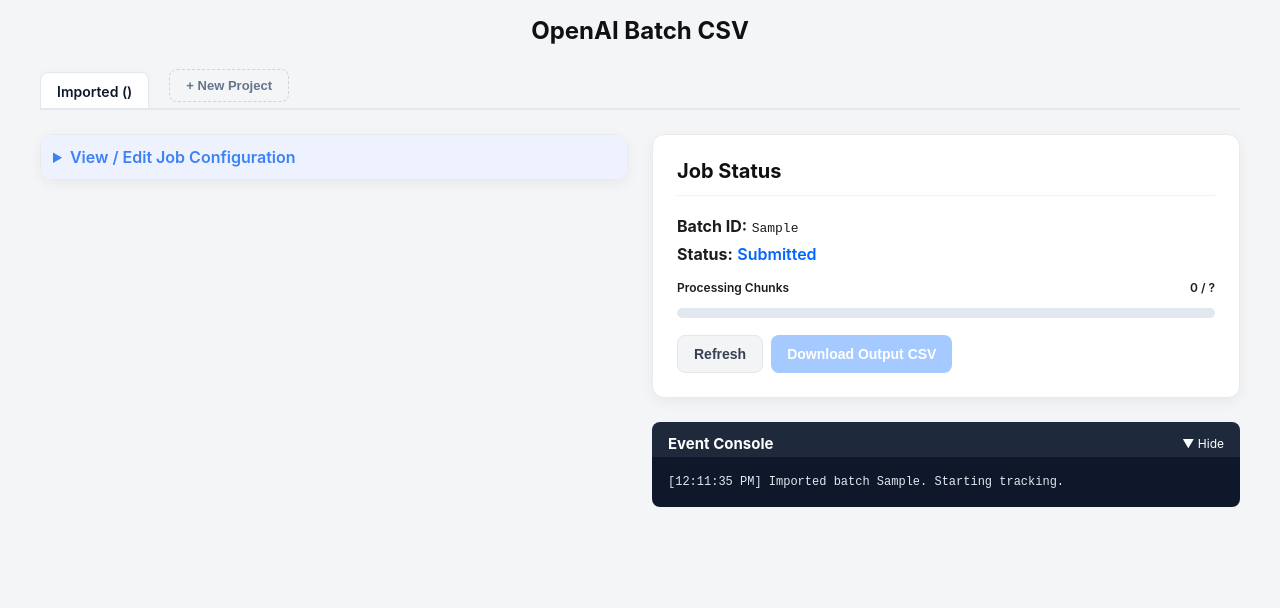
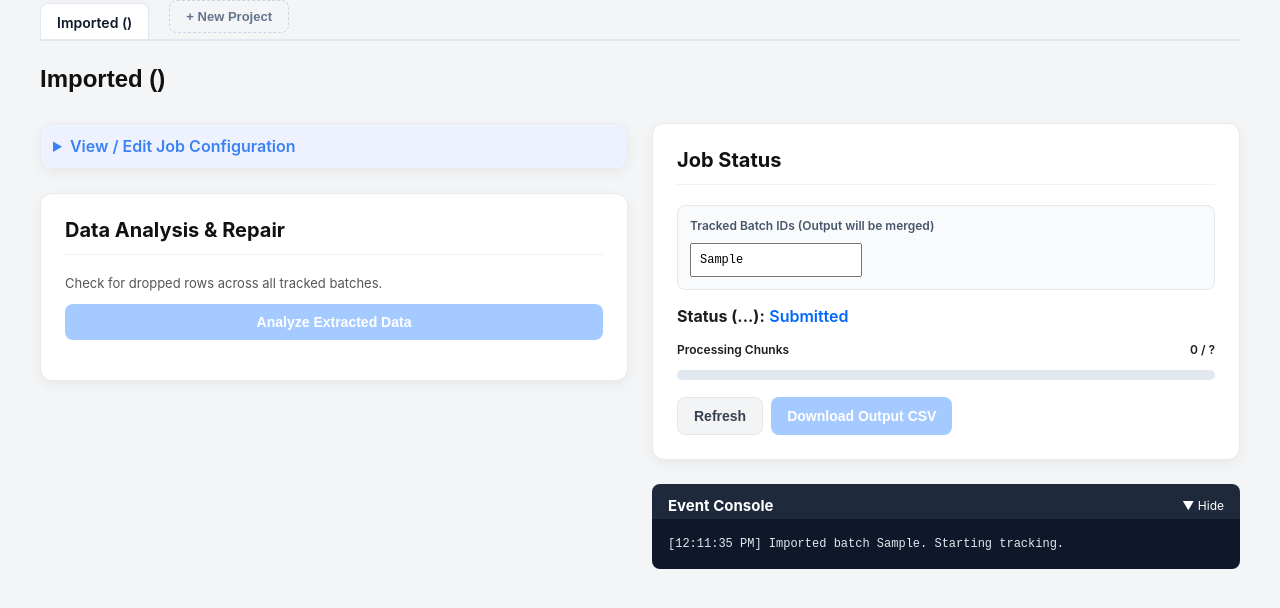
Before and after one commit to jbariller7/openai-batch-csv, a React (Vite) app: page / in a window 1280 px wide. Both pictures are taken after typing "Sample" into the empty fields and a click on the button "Track". Shown: the top 608 px of the page. Built offline with nearby package versions, Linux system fonts and the light colour scheme.

Commit message:
Update App.jsx

```diff
--- a/src/App.jsx
+++ b/src/App.jsx
@@ -25,6 +25,7 @@
   const [file, setFile] = useState(null);
   const [isDragging, setIsDragging] = useState(false);
   const [importId, setImportId] = useState("");
+  const [batchIdInput, setBatchIdInput] = useState(batchIds.join(", "));
 
   const [isSubmitting, setIsSubmitting] = useState(false);
   const [isAnalyzing, setIsAnalyzing] = useState(false);
@@ -41,6 +42,9 @@
 
   function log(msg) { setLogs((prev) => [...prev, `[${new Date().toLocaleTimeString()}] ${msg}`]); }
   useEffect(() => { if (logRef.current && consoleOpen) logRef.current.scrollTop = logRef.current.scrollHeight; }, [logs, consoleOpen]);
+
+  // Keep internal text input synced with global batch array
+  useEffect(() => { setBatchIdInput(batchIds.join(", ")); }, [batchIds]);
 
   const pollRef = useRef(null);
   function stopPolling() { if (pollRef.current) clearInterval(pollRef.current); pollRef.current = null; }
@@ -168,6 +172,7 @@
       const j = await r.json();
       if (!r.ok) throw new Error(j.error || "Repair failed.");
 
+      // Update batch IDs array, and clear old analysis so user knows to re-run it
       update({ batchIds: [...batchIds, j.newBatchId], status: "submitted", analysis: null, lastRunMode: "batch" });
       log(`✅ Repair batch submitted! ID: ${j.newBatchId}`);
     } catch(e) { setError(e.message); log(`❌ Repair Error: ${e.message}`); } finally { setIsRepairing(false); }
@@ -179,6 +184,15 @@
 
   return (
     <div style={{ display: isActive ? 'block' : 'none' }}>
+
+      {/* Editable Project Name Header */}
+      <input
+        className="project-name-input"
+        value={name}
+        onChange={(e) => update({ name: e.target.value })}
+        placeholder="Project Name..."
+      />
+
       <div className="app-grid">
         {/* LEFT COLUMN: CONFIGURATION */}
         <div>
@@ -187,7 +201,7 @@
               <summary>View / Edit Job Configuration</summary>
               <div style={{padding: "0 24px 24px 24px"}}>
                 <p style={{fontSize: 13, color: "#666"}}><em>Note: Changing these settings does not affect the currently running batch.</em></p>
-                <ConfigForm file={file} setFile={setFile} isDragging={isDragging} setIsDragging={setIsDragging} update={update} {...project} isCachedHit={isCachedHit} estTokens={estTokens} barWidth={barWidth} submitBatch={submitBatch} isSubmitting={isSubmitting} />
+                <ConfigForm file={file} setFile={setFile} isDragging={isDragging} setIsDragging={setIsDragging} update={update} inputCol={inputCol} skipCol={skipCol} prompt={prompt} contextDoc={contextDoc} model={model} chunkSize={chunkSize} mode={mode} maxRows={maxRows} concurrency={concurrency} isCachedHit={isCachedHit} estTokens={estTokens} barWidth={barWidth} submitBatch={submitBatch} isSubmitting={isSubmitting} />
               </div>
             </details>
           ) : (
@@ -197,17 +211,18 @@
                 <input value={importId} onChange={e=>setImportId(e.target.value)} placeholder="Or import existing Batch ID..." />
                 <button type="submit" className="secondary">Track</button>
               </form>
-              <ConfigForm file={file} setFile={setFile} isDragging={isDragging} setIsDragging={setIsDragging} update={update} {...project} isCachedHit={isCachedHit} estTokens={estTokens} barWidth={barWidth} submitBatch={submitBatch} isSubmitting={isSubmitting} />
+              <ConfigForm file={file} setFile={setFile} isDragging={isDragging} setIsDragging={setIsDragging} update={update} inputCol={inputCol} skipCol={skipCol} prompt={prompt} contextDoc={contextDoc} model={model} chunkSize={chunkSize} mode={mode} maxRows={maxRows} concurrency={concurrency} isCachedHit={isCachedHit} estTokens={estTokens} barWidth={barWidth} submitBatch={submitBatch} isSubmitting={isSubmitting} />
             </div>
           )}
 
           {/* ANALYSIS & REPAIR CARD */}
-          {isJobActive && (status === "completed" || status === "ready" || analysis) && (
+          {/* Always show this card if there are batches linked to this project! */}
+          {isJobActive && (
             <div className="card" style={{ marginTop: "24px" }}>
               <h2>Data Analysis & Repair</h2>
-              <p style={{ fontSize: 13, color: "#555" }}>Check for dropped rows and automatically resubmit failures.</p>
+              <p style={{ fontSize: 13, color: "#555" }}>Check for dropped rows across all tracked batches.</p>
 
-              <button onClick={handleAnalyze} disabled={isAnalyzing || status !== "completed"} style={{ width: "100%", marginBottom: 16 }}>
+              <button onClick={handleAnalyze} disabled={isAnalyzing || status === "running" || status === "submitted"} style={{ width: "100%", marginBottom: 16 }}>
                 {isAnalyzing ? "Analyzing Data..." : "Analyze Extracted Data"}
               </button>
 
@@ -249,8 +264,19 @@
               <h2>Job Status</h2>
               {isJobActive && (
                 <div style={{ marginBottom: 16 }}>
-                  <p style={{ margin: "0 0 8px 0" }}><strong>Batch ID:</strong> <span style={{ fontFamily: "monospace", fontSize: 13 }}>{currentBatchId}</span></p>
-                  <p style={{ margin: "0 0 8px 0" }}><strong>Status:</strong> <span style={{ textTransform: "capitalize", color: status === "failed" ? "red" : status === "ready" || status === "completed" ? "green" : "#0066ff", fontWeight: 600 }}>{status || "running"}</span></p>
+
+                  {/* Editable Batch IDs field */}
+                  <div className="form-group" style={{background: "#f8fafc", padding: "12px", borderRadius: "8px", border: "1px solid #e2e8f0"}}>
+                    <label style={{fontSize: 12, color: "#475569"}}>Tracked Batch IDs (Output will be merged)</label>
+                    <input
+                      value={batchIdInput}
+                      onChange={(e) => setBatchIdInput(e.target.value)}
+                      onBlur={() => update({ batchIds: batchIdInput.split(",").map(s=>s.trim()).filter(Boolean) })}
+                      style={{fontFamily: "monospace", fontSize: 12, padding: "8px", marginTop: "4px"}}
+                    />
+                  </div>
+
+                  <p style={{ margin: "0 0 8px 0" }}><strong>Status ({currentBatchId?.slice(6,14)}...):</strong> <span style={{ textTransform: "capitalize", color: status === "failed" ? "red" : status === "ready" || status === "completed" ? "green" : "#0066ff", fontWeight: 600 }}>{status || "running"}</span></p>
 
                   {(status === "running" || status === "submitted") && (
                     <div style={{ marginTop: 16, marginBottom: 16 }}>
@@ -282,11 +308,14 @@
   );
 }
 
+// Separate component isolates the file input Ref!
 function ConfigForm({ file, setFile, isDragging, setIsDragging, update, inputCol, skipCol, prompt, contextDoc, model, chunkSize, mode, maxRows, concurrency, isCachedHit, estTokens, barWidth, submitBatch, isSubmitting }) {
+  const fileInputRef = useRef(null);
+
   return (
     <form onSubmit={submitBatch}>
-      <div className={`dropzone ${isDragging ? "active" : ""}`} onDragOver={(e) => { e.preventDefault(); setIsDragging(true); }} onDragLeave={() => setIsDragging(false)} onDrop={(e) => { e.preventDefault(); setIsDragging(false); setFile(e.dataTransfer.files[0]); }} onClick={() => document.getElementById("fileInput").click()}>
-        <input id="fileInput" type="file" accept=".csv" style={{ display: "none" }} onChange={(e) => setFile(e.target.files[0])} />
+      <div className={`dropzone ${isDragging ? "active" : ""}`} onDragOver={(e) => { e.preventDefault(); setIsDragging(true); }} onDragLeave={() => setIsDragging(false)} onDrop={(e) => { e.preventDefault(); setIsDragging(false); setFile(e.dataTransfer.files[0]); }} onClick={() => fileInputRef.current.click()}>
+        <input ref={fileInputRef} type="file" accept=".csv" style={{ display: "none" }} onChange={(e) => setFile(e.target.files[0])} />
         {file ? <p className="file-name">{file.name} ({(file.size/1024).toFixed(1)} KB)</p> : <p>Drag & Drop a CSV file here</p>}
       </div>
 
@@ -353,7 +382,6 @@
 
   return (
     <div className="container">
-      <h1>OpenAI Batch CSV</h1>
 
       <div className="tabs-container">
         {projects.map(p => (
```
